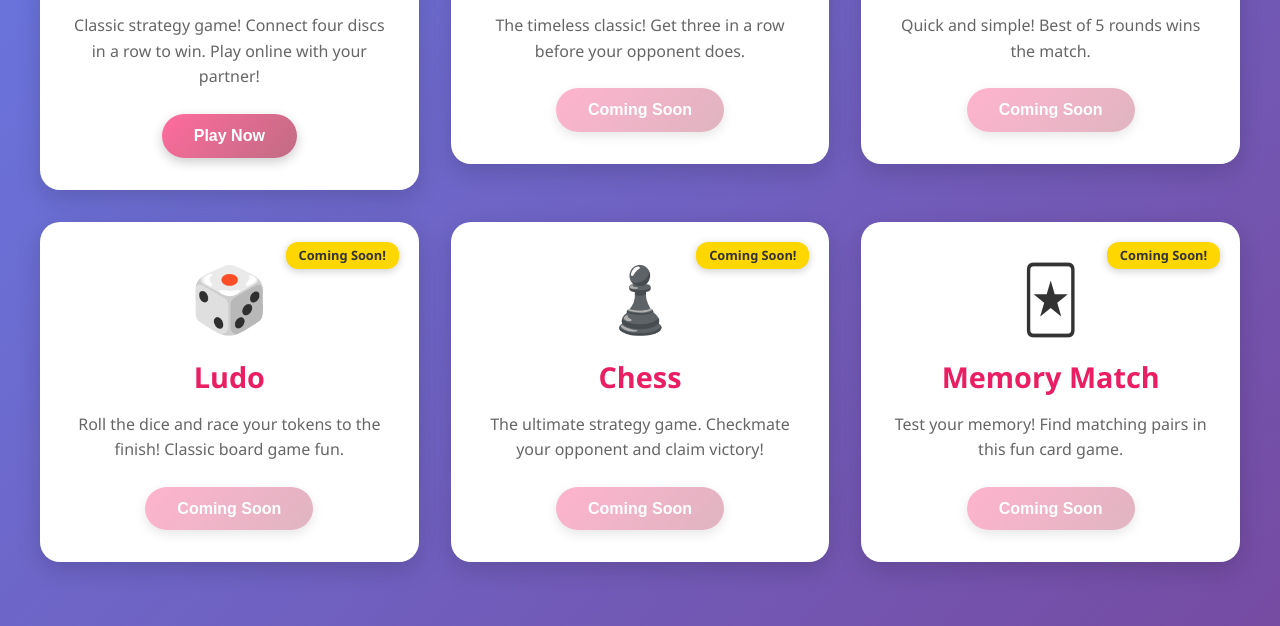
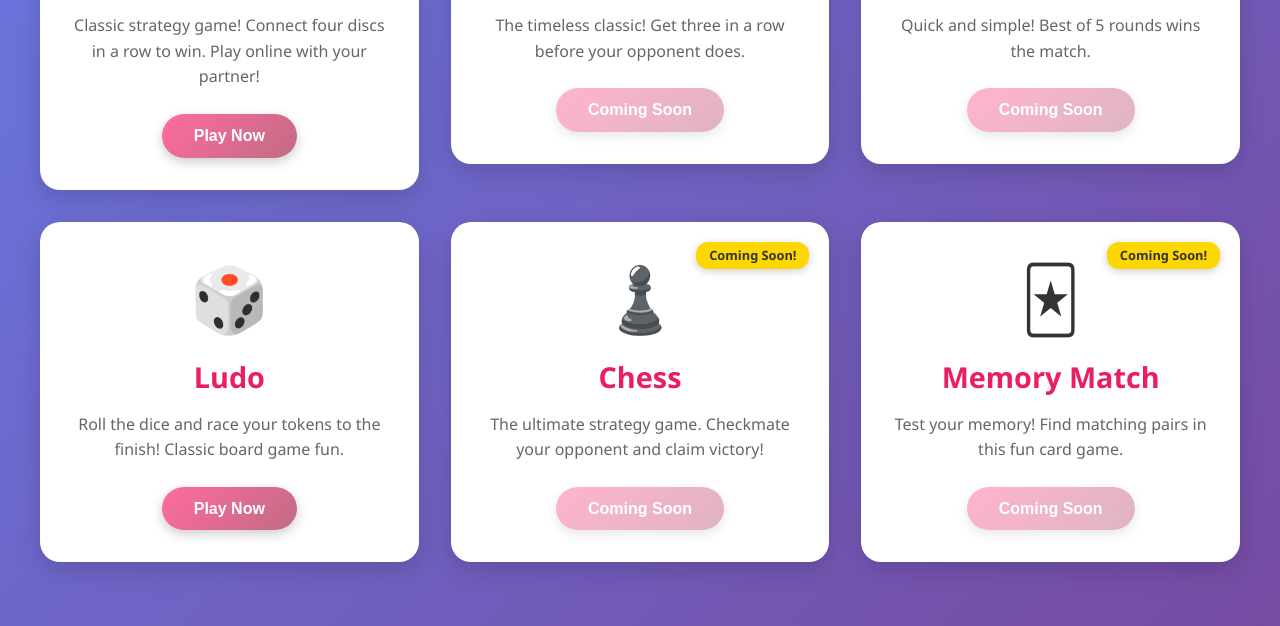
Before and after one commit to Sharvil-Talele/Haathi, a plain HTML site: page games.html in a window 1280 px wide. Shown: the part 505-1131 px from the top of the page. Drawn offline with Linux system fonts and the light colour scheme.

Commit message:
Update games.html

```diff
--- a/games.html
+++ b/games.html
@@ -425,14 +425,15 @@
       </div>
     </a>
 
-    <!-- Ludo - Coming Soon -->
-    <div class="game-card">
-      <span class="coming-soon">Coming Soon!</span>
-      <div class="game-icon">🎲</div>
-      <h2>Ludo</h2>
-      <p>Roll the dice and race your tokens to the finish! Classic board game fun.</p>
-      <button class="play-btn" style="opacity: 0.5; cursor: not-allowed;" disabled>Coming Soon</button>
-    </div>
+    <!-- Ludo -->
+    <a href="ludo.html" style="text-decoration: none; color: inherit;">
+      <div class="game-card">
+        <div class="game-icon">🎲</div>
+        <h2>Ludo</h2>
+        <p>Roll the dice and race your tokens to the finish! Classic board game fun.</p>
+        <button class="play-btn">Play Now</button>
+      </div>
+    </a>
 
     <!-- Chess - Coming Soon -->
     <div class="game-card">
```
